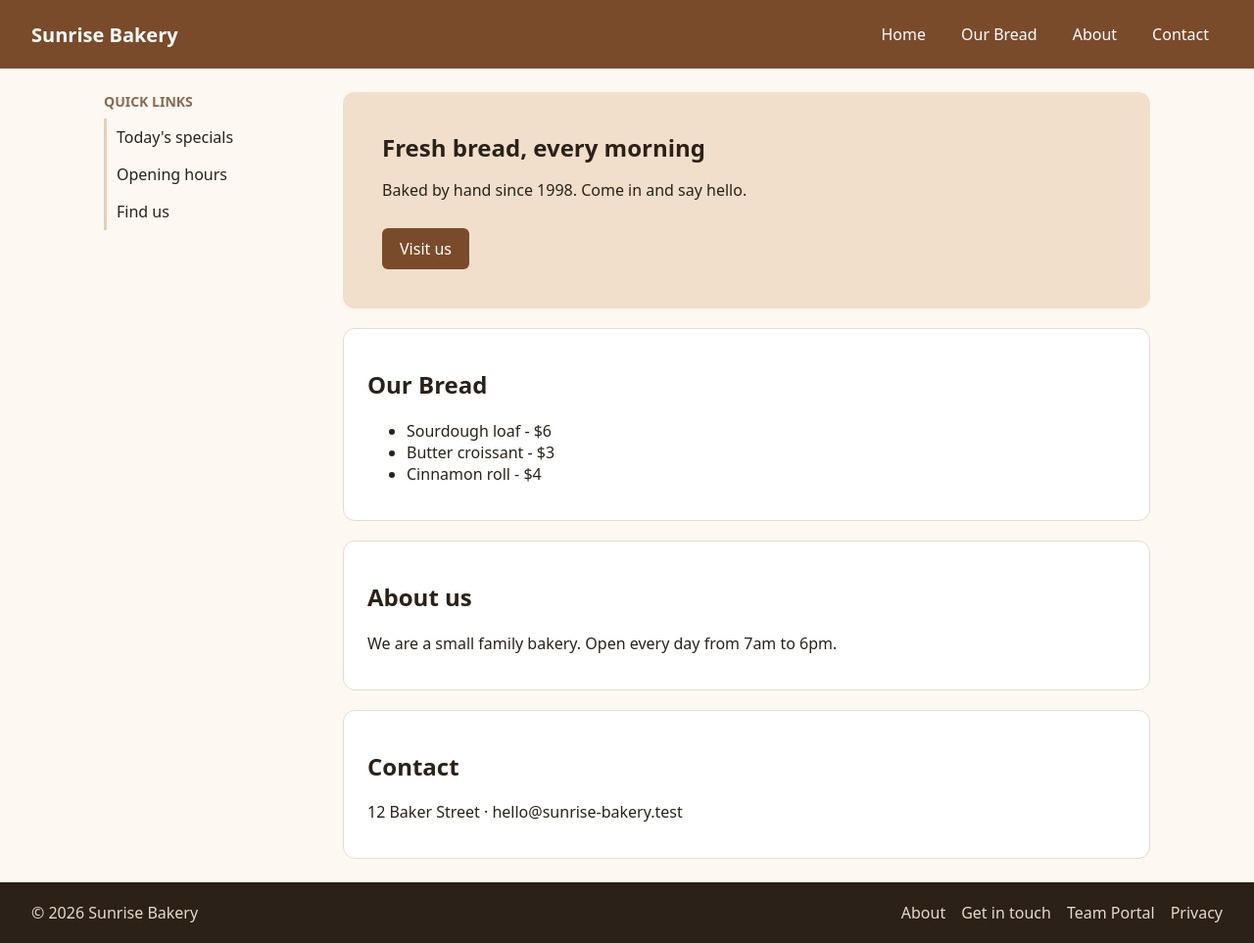
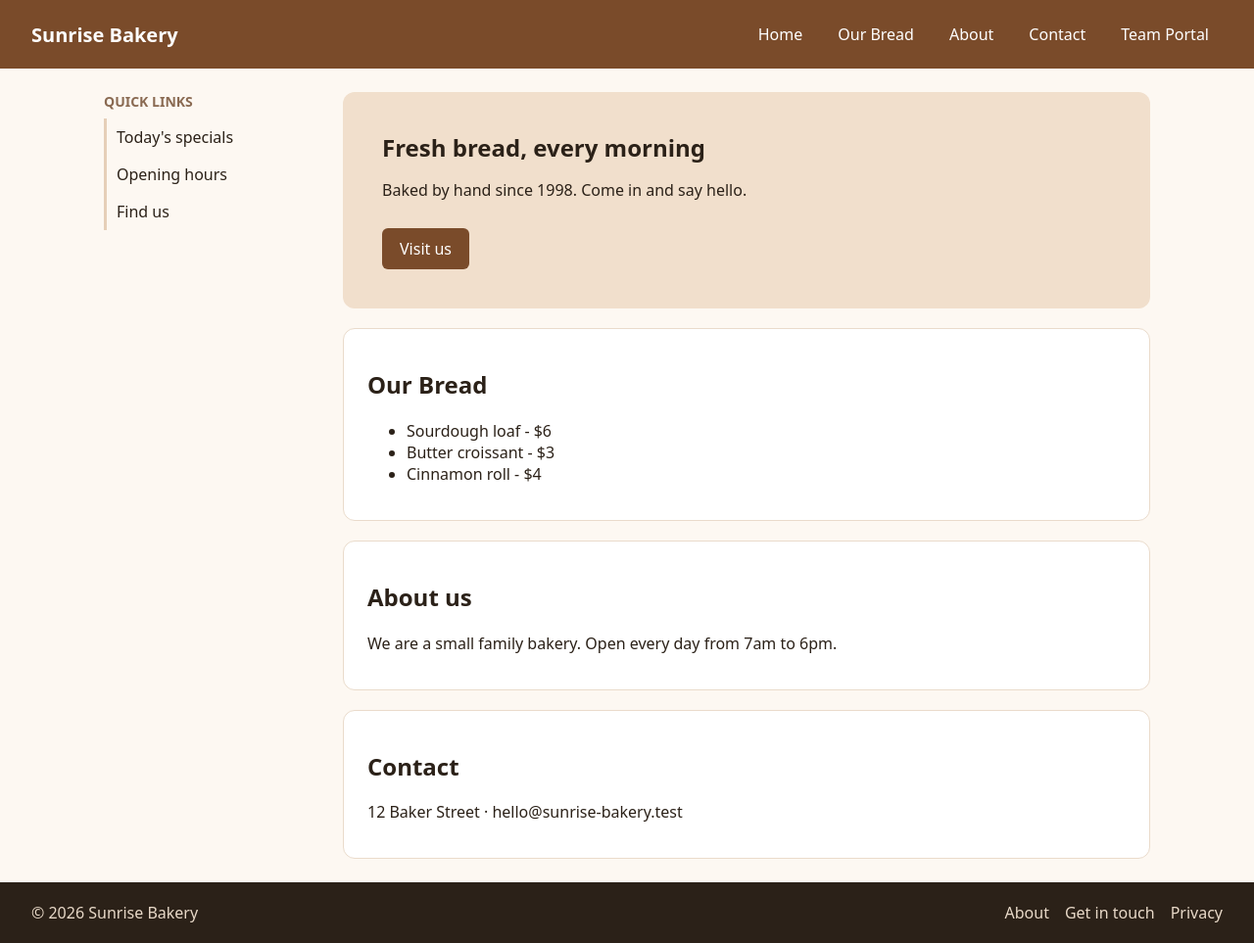
Before and after one commit to Axoloai/research-test, a plain HTML site: page index.html in a window 1280 px wide. Shown: the whole page at 98% size. Drawn offline with Linux system fonts and the light colour scheme.

Commit message:
Move Team Portal link to the top menu

```diff
--- a/index.html
+++ b/index.html
@@ -15,6 +15,7 @@
         <li class="nav-item"><a href="#menu">Our Bread</a></li>
         <li class="nav-item"><a href="#about">About</a></li>
         <li class="nav-item"><a href="#contact">Contact</a></li>
+        <li class="nav-item"><a href="https://www.axolo.ai/login/client">Team Portal</a></li>
       </ul>
     </nav>
   </header>
@@ -62,7 +63,6 @@
     <nav class="footer-links">
       <a class="footer-link" href="#about">About</a>
       <a class="footer-link" href="#contact">Get in touch</a>
-      <a class="footer-link" href="https://www.axolo.ai/login/client">Team Portal</a>
       <a class="footer-link" href="/privacy.html">Privacy</a>
     </nav>
   </footer>
```
